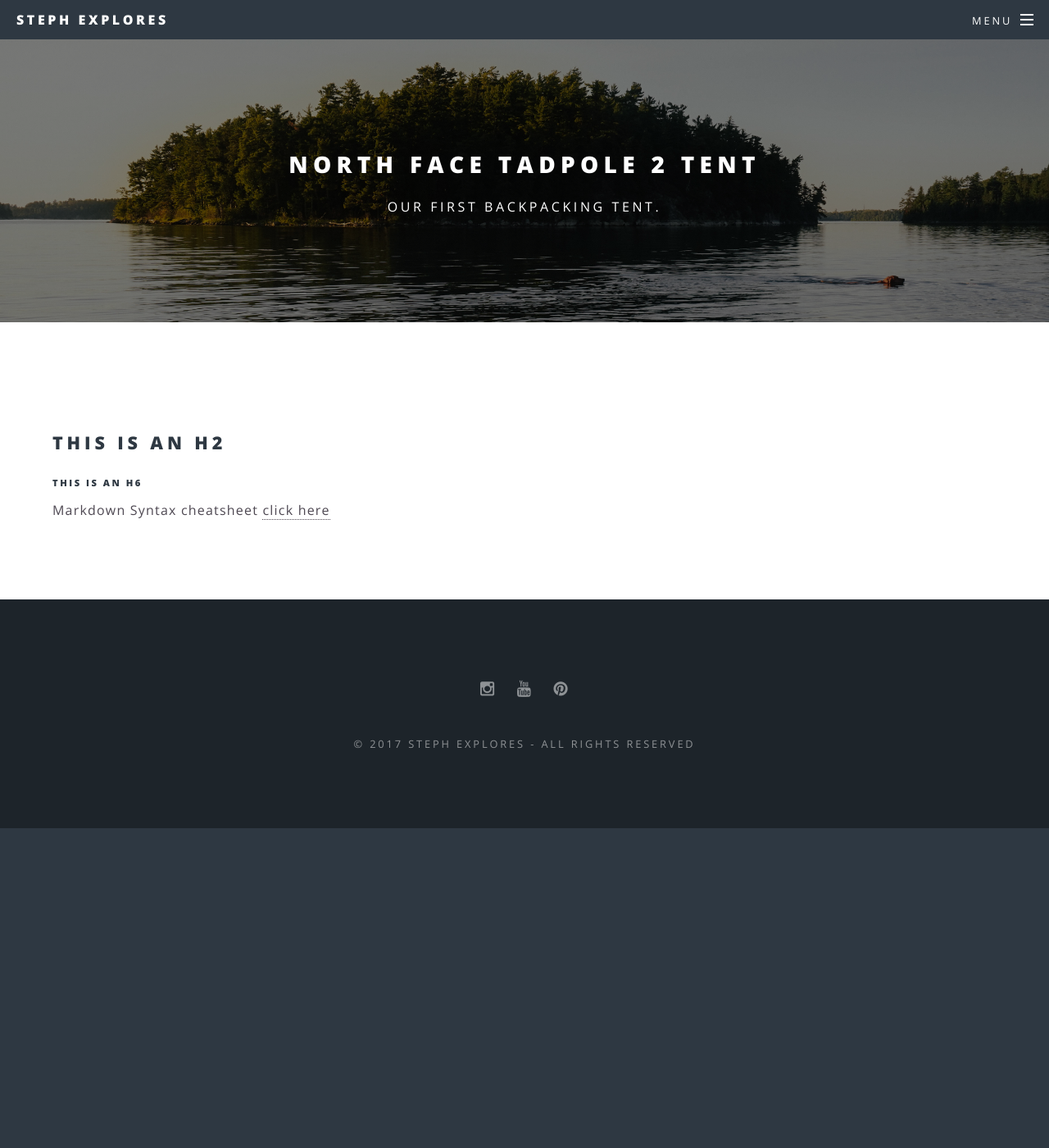
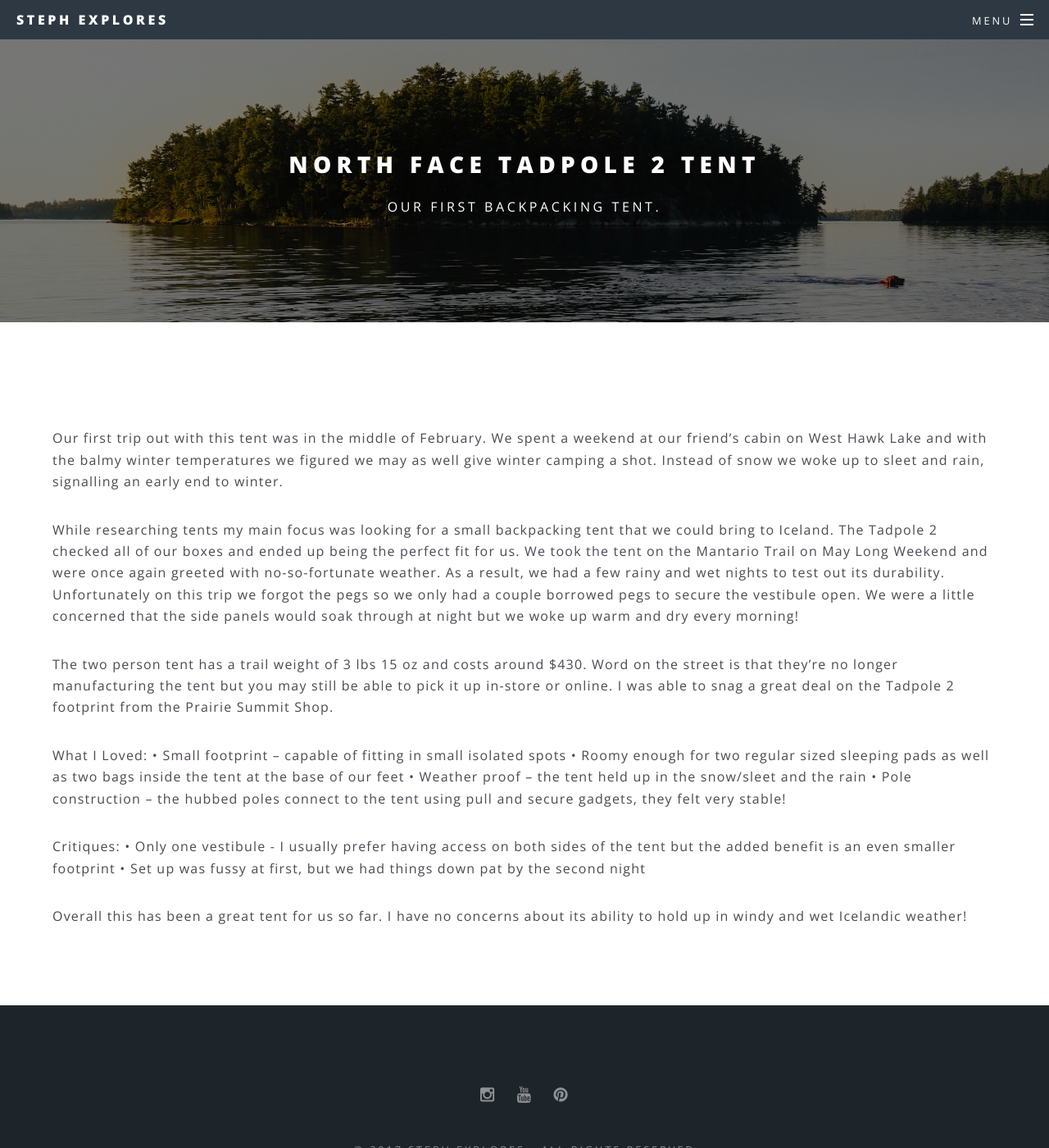
Before and after one commit to stephexplores/website, a Jekyll site: the page built from _posts/2017-03-15-gear-1-the-north-face-tadpole-2-tent.markdown, in a window 1280 px wide and 1400 px high. Shown: the whole window at 82% size. Built offline with Jekyll 4.4.1, drawn with Linux system fonts in a browser that asks for light colours.

Commit message:
TNF Tadpole 2

```diff
--- a/_posts/2017-03-15-gear-1-the-north-face-tadpole-2-tent.markdown
+++ b/_posts/2017-03-15-gear-1-the-north-face-tadpole-2-tent.markdown
@@ -11,10 +11,23 @@
 published: true
 ---
 
-# This is an H1
+# North Face Tadpole 2 Tent and Footprint
 
-## This is an H2
+Our first trip out with this tent was in the middle of February. We spent a weekend at our friend’s cabin on West Hawk Lake and with the balmy winter temperatures we figured we may as well give winter camping a shot. Instead of snow we woke up to sleet and rain, signalling an early end to winter.
 
-###### This is an H6
+While researching tents my main focus was looking for a small backpacking tent that we could bring to Iceland. The Tadpole 2 checked all of our boxes and ended up being the perfect fit for us. We took the tent on the Mantario Trail on May Long Weekend and were once again greeted with no-so-fortunate weather. As a result, we had a few rainy and wet nights to test out its durability. Unfortunately on this trip we forgot the pegs so we only had a couple borrowed pegs to secure the vestibule open. We were a little concerned that the side panels would soak through at night but we woke up warm and dry every morning!
 
-Markdown Syntax cheatsheet [click here](https://help.ghost.org/hc/en-us/articles/224410728-Markdown-Guide)
+The two person tent has a trail weight of 3 lbs 15 oz and costs around $430. Word on the street is that they’re no longer manufacturing the tent but you may still be able to pick it up in-store or online. I was able to snag a great deal on the Tadpole 2 footprint from the Prairie Summit Shop.
+
+What I Loved:
+•	Small footprint – capable of fitting in small isolated spots
+•	Roomy enough for two regular sized sleeping pads as well as two bags inside the tent at the base of our feet
+•	Weather proof – the tent held up in the snow/sleet and the rain
+•	Pole construction – the hubbed poles connect to the tent using pull and secure gadgets, they felt very stable!
+
+Critiques:
+•	Only one vestibule - I usually prefer having access on both sides of the tent but the added benefit is an even smaller footprint
+•	Set up was fussy at first, but we had things down pat by the second night
+
+
+Overall this has been a great tent for us so far. I have no concerns about its ability to hold up in windy and wet Icelandic weather!
```
